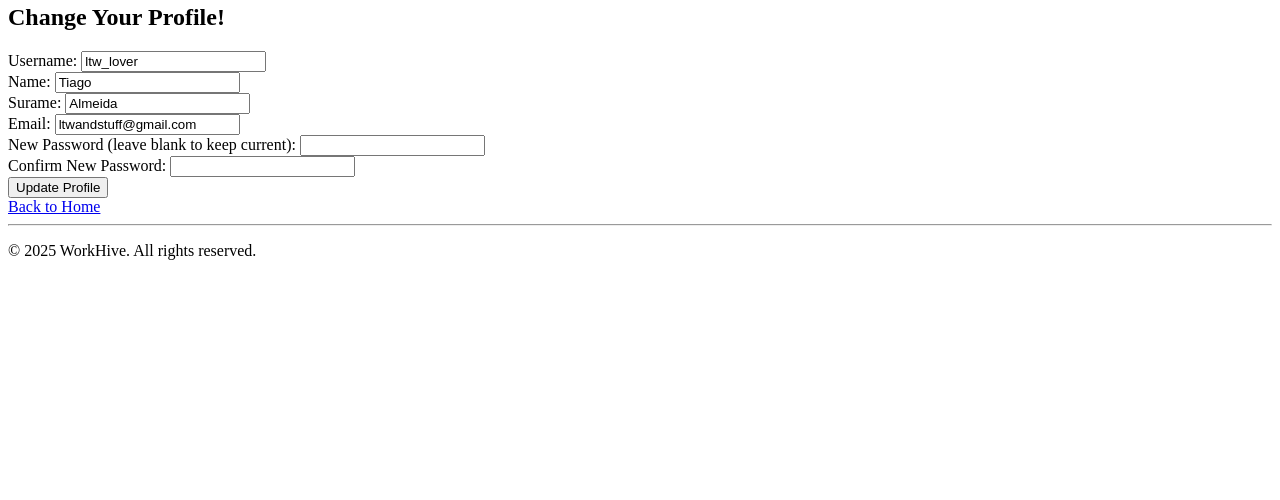
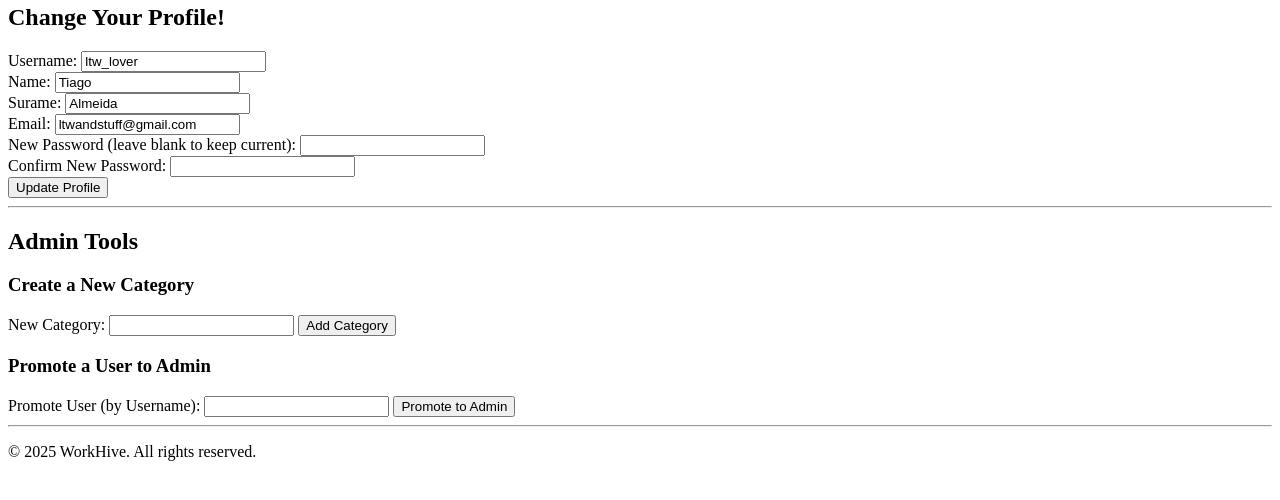
Before and after one commit to TiagoAlmeida05/A2_S2-Linguagens_E_Tecnologias_Web, a PHP site: page /profile.php in a window 1280 px wide. Shown: the part 184-684 px from the top of the page. Run offline with PHP 8.4, Linux system fonts and the light colour scheme; the visitor is signed in with stand-in values (Sample User, id 1); data comes from the database, SQL or seed files in the repository; both versions use the stored data as it was after the commit.

Commit message:
Admin tools implemented

```diff
--- a/add_service.php
+++ b/add_service.php
@@ -18,7 +18,7 @@ try{
         echo "Service added successfully!";
     }
 
-    $stmr = $db->query("SELECT id, name FROM categorias");
+    $stmt = $db->query("SELECT id, name FROM categories");
     $categories = $stmt->fetchAll(PDO::FETCH_ASSOC);
 
 }catch(PDOException $e){
--- a/login.php
+++ b/login.php
@@ -16,7 +16,7 @@ try{
             $_SESSION['user_id'] = $user['id'];
             $_SESSION['username'] = $username;
             $_SESSION['is_admin'] = $user['is_admin'];
-            header("Location: homepage.php");
+            header("Location: profile.php");
             exit();
         }else{
             echo "Invalid username or password.";
--- a/profile.php
+++ b/profile.php
@@ -9,7 +9,8 @@ try {
     $stmt->execute([$_SESSION['user_id']]);
     $user = $stmt->fetch(PDO::FETCH_ASSOC);
 
-    if ($_SERVER["REQUEST_METHOD"] == "POST") {
+    if($_SERVER["REQUEST_METHOD"] == "POST"){
+        if (isset($_POST['update_profile'])) {
             $newUsername = $_POST['username'];
             $newName = $_POST["name"];
             $newSurname = $_POST["surname"];
@@ -37,6 +38,22 @@ try {
             $stmt->execute([$_SESSION['user_id']]);
             $user = $stmt->fetch(PDO::FETCH_ASSOC);
         }
+
+        if(isset($_POST['add_category']) && $_SESSION['is_admin'] == 1){
+            $newCategory = $_POST['category_name'];
+            $stmt = $db->prepare("INSERT INTO categories (name) VALUES (?)");
+            $stmt->execute([$newCategory]);
+            echo "Category added successfully!";
+        }
+
+        if(isset($_POST['promote_user']) && $_SESSION['is_admin'] == 1){
+            $promoteUsername = $_POST['promote_username'];
+            $stmt = $db->prepare("UPDATE users SET is_admin = 1 WHERE username = ?");
+            $stmt->execute([$promoteUsername]);
+            echo "User '$promoteUsername' has been promoted to admin";
+        }
+    }
+
 } catch (PDOException $e) {
     echo "Database error: " . $e->getMessage();
 }
@@ -58,7 +75,22 @@ displayHeader();
         <input type="submit" value="Update Profile">
     </form>
 
-    <a href="homepage.php">Back to Home</a>
+    <?php if(isset($_SESSION['is_admin']) && $_SESSION['is_admin'] == 1): ?>
+        <hr>
+        <h2>Admin Tools</h2>
+        <h3>Create a New Category</h3>
+        <form action="profile.php" method="POST">
+            <input type="hidden" name="add_category" value="1">
+            <label>New Category: <input type="text" name="category_name" required></label>
+            <input type="submit" value="Add Category">
+        </form>
+        <h3>Promote a User to Admin</h3>
+        <form action="profile.php" method="POST" style="margin-top: 10px;">
+            <input type="hidden" name="promote_user" value="1">
+            <label>Promote User (by Username): <input type="text" name="promote_username" required></label>
+            <input type="submit" value="Promote to Admin">
+        </form>
+    <?php endif;?>
 </body>
 </html>
 
```
Also changed, not shown: workhive.db (added). Lines whose indentation alone changed are shown as unchanged.
